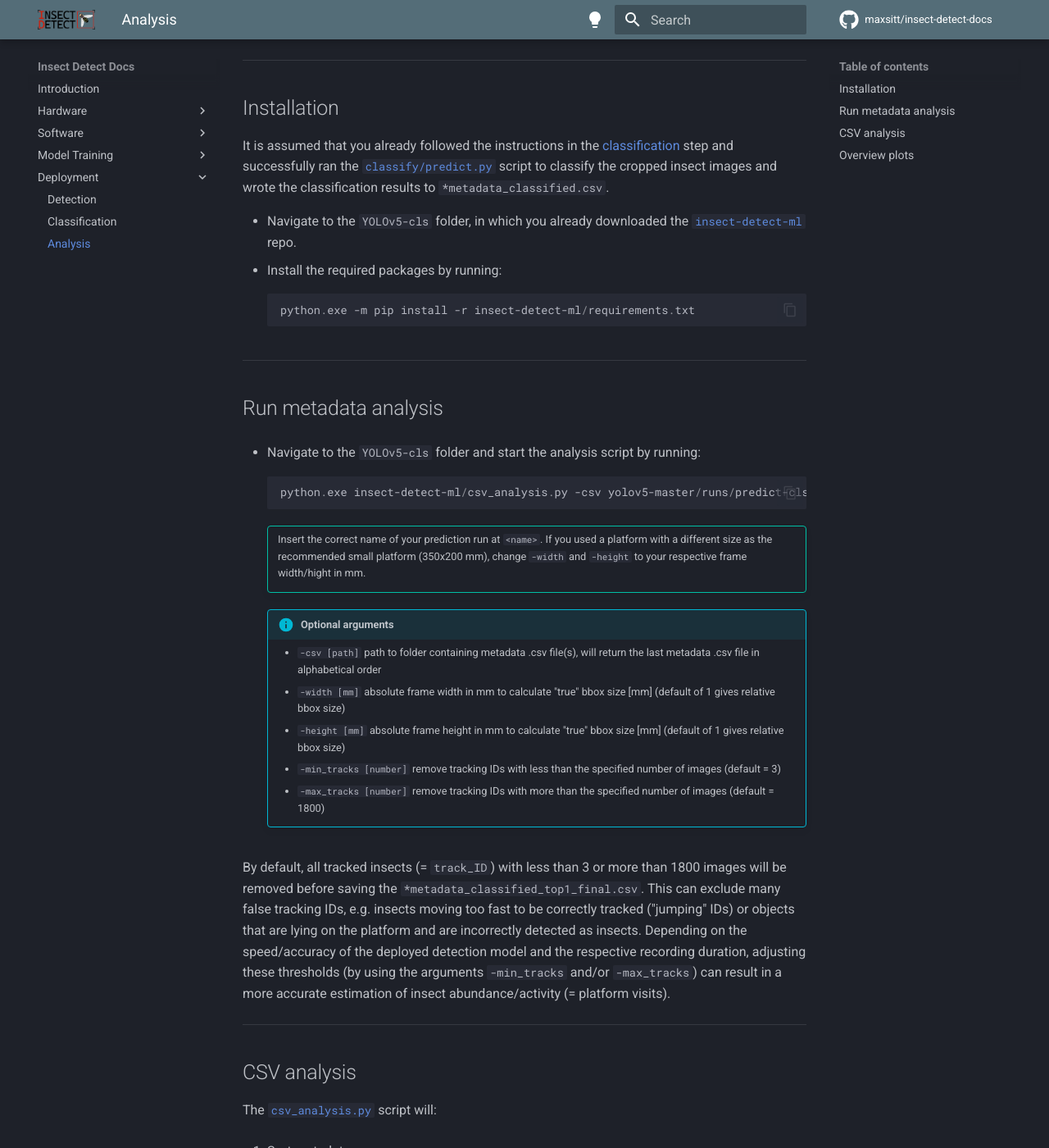
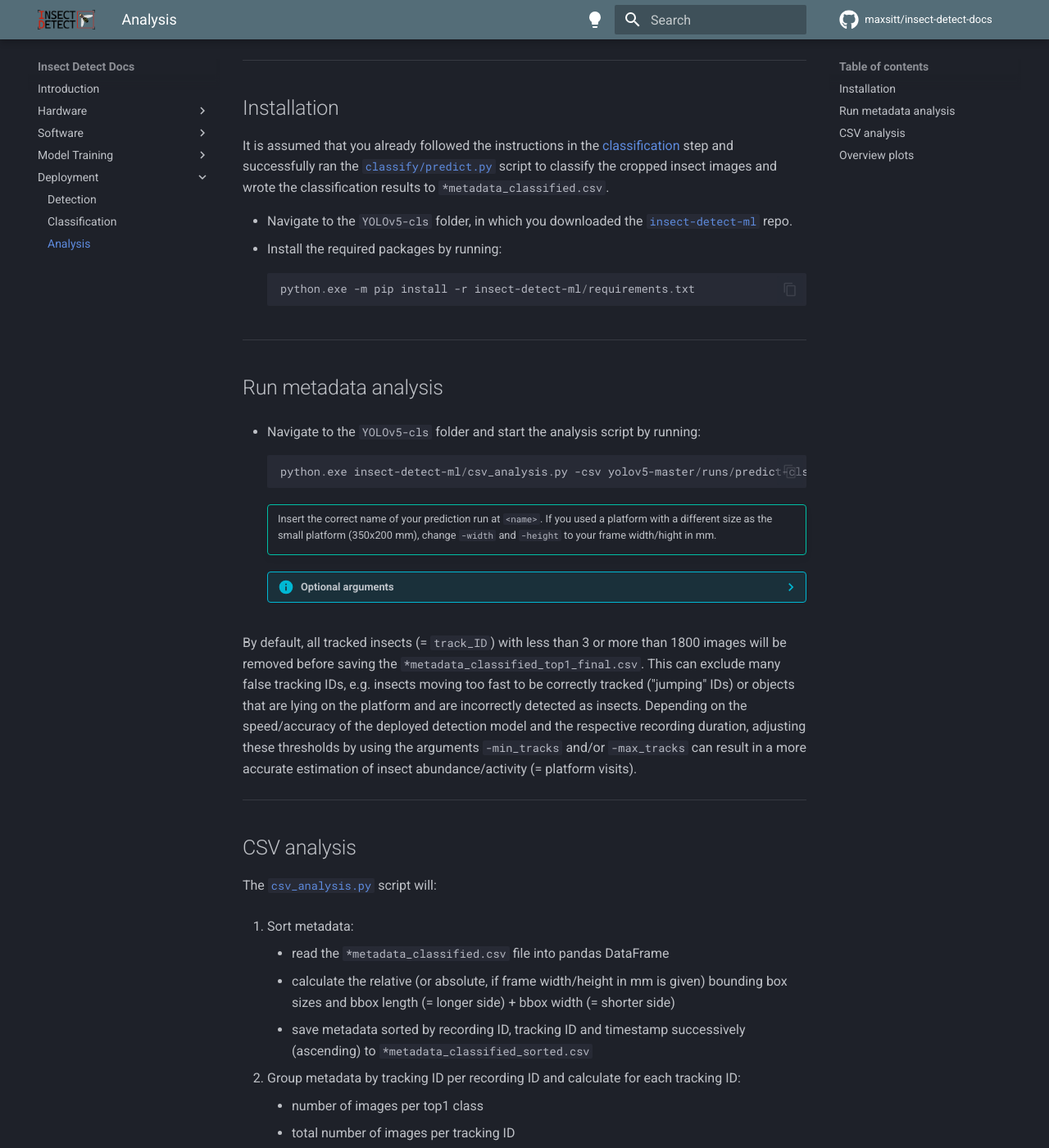
Before and after one commit to maxsitt/insect-detect-docs, an MkDocs documentation site: the page built from docs/deployment/analysis.md, in a window 1280 px wide and 1400 px high, scrolled down 260 px. Shown: the whole window at 82% size. Built offline with MkDocs 1.6.1 and Material for MkDocs 9.7.7, drawn with Linux system fonts in a browser that asks for light colours; comment, search, counter and statistics services are not loaded; some of the changed text lies outside the part shown.

Commit message:
Update analysis.md
Fix and improve layout.

```diff
--- a/docs/deployment/analysis.md
+++ b/docs/deployment/analysis.md
@@ -19,7 +19,7 @@
 script to classify the cropped insect images and wrote the classification
 results to `*metadata_classified.csv`.
 
-- Navigate to the `YOLOv5-cls` folder, in which you already downloaded the
+- Navigate to the `YOLOv5-cls` folder, in which you downloaded the
   [`insect-detect-ml`](https://github.com/maxsitt/insect-detect-ml){target=_blank} repo.
 - Install the required packages by running:
 
@@ -40,21 +40,20 @@
     !!! tip ""
 
         Insert the correct name of your prediction run at `<name>`. If you used
-        a platform with a different size as the recommended small platform (350x200 mm),
-        change `-width` and `-height` to your respective frame width/hight in mm.
+        a platform with a different size as the small platform (350x200 mm),
+        change `-width` and `-height` to your frame width/hight in mm.
 
-    !!! info "Optional arguments"
+    ??? info "Optional arguments"
 
-        - `-csv [path]` path to folder containing metadata .csv file(s), will
-                        return the last metadata .csv file in alphabetical order
-        - `-width [mm]` absolute frame width in mm to calculate "true"
-                        bbox size [mm] (default of 1 gives relative bbox size)
-        - `-height [mm]` absolute frame height in mm to calculate "true"
-                         bbox size [mm] (default of 1 gives relative bbox size)
-        - `-min_tracks [number]` remove tracking IDs with less than the
-                                 specified number of images (default = 3)
-        - `-max_tracks [number]` remove tracking IDs with more than the
-                                 specified number of images (default = 1800)
+        - `-csv` path to folder containing metadata .csv file(s)
+        - `-width` absolute frame width in mm to calculate true
+                   bbox size (default of 1 gives relative bbox size)
+        - `-height` absolute frame height in mm to calculate true
+                    bbox size (default of 1 gives relative bbox size)
+        - `-min_tracks` remove tracking IDs with less than the
+                        specified number of images (default = 3)
+        - `-max_tracks` remove tracking IDs with more than the
+                        specified number of images (default = 1800)
 
 By default, all tracked insects (= `track_ID`) with less than 3 or more than 1800
 images will be removed before saving the `*metadata_classified_top1_final.csv`.
@@ -62,8 +61,8 @@
 correctly tracked ("jumping" IDs) or objects that are lying on the platform and
 are incorrectly detected as insects. Depending on the speed/accuracy of the
 deployed detection model and the respective recording duration, adjusting these
-thresholds (by using the arguments `-min_tracks` and/or `-max_tracks`) can
-result in a more accurate estimation of insect abundance/activity (= platform visits).
+thresholds by using the arguments `-min_tracks` and/or `-max_tracks` can result
+in a more accurate estimation of insect abundance/activity (= platform visits).
 
 ---
 
@@ -72,44 +71,44 @@
 The [`csv_analysis.py`](https://github.com/maxsitt/insect-detect-ml/blob/main/csv_analysis.py){target=_blank}
 script will:
 
-1. Sort metadata:
+1.  Sort metadata:
 
-   - read the `*metadata_classified.csv` file into pandas DataFrame
-   - calculate the relative (or absolute, if frame width/height in mm is given)
-     bounding box sizes and bbox length (= longer side) + bbox width (= shorter side)
-   - save metadata sorted by recording ID, tracking ID and timestamp
-     successively (ascending) to `*metadata_classified_sorted.csv`
+    - read the `*metadata_classified.csv` file into pandas DataFrame
+    - calculate the relative (or absolute, if frame width/height in mm is given)
+      bounding box sizes and bbox length (= longer side) + bbox width (= shorter side)
+    - save metadata sorted by recording ID, tracking ID and timestamp
+      successively (ascending) to `*metadata_classified_sorted.csv`
 
-2. Group metadata by tracking ID per recording ID and calculate for each tracking ID:
+2.  Group metadata by tracking ID per recording ID and calculate for each tracking ID:
 
-   - number of images per top1 class
-   - total number of images per tracking ID
-   - mean classification probability for each top1 class
-   - weighted mean classification probability for each top1 class
-   - mean bbox length and bbox width for each top1 class
-   - save metadata sorted by recording ID, tracking ID (ascending) and weighted
-     probability (descending) successively to `*metadata_classified_top1_all.csv`
+    - number of images per top1 class
+    - total number of images per tracking ID
+    - mean classification probability for each top1 class
+    - weighted mean classification probability for each top1 class
+    - mean bbox length and bbox width for each top1 class
+    - save metadata sorted by recording ID, tracking ID (ascending) and weighted
+      probability (descending) successively to `*metadata_classified_top1_all.csv`
 
-3. Group metadata by tracking ID per recording ID and calculate for each tracking ID:
+3.  Group metadata by tracking ID per recording ID and calculate for each tracking ID:
 
-   - total number of images
-   - date from first timestamp
-   - first and last timestamp (start/end time)
-   - duration [s] (end time - start time)
-   - mean detection confidence
-   - for the top1 class with the highest weighted probability:
-     - number of images
-     - name
-     - mean classification probability
-     - weighted classification probability
-     - mean bounding box length and width
-   - remove tracking IDs with less or more than the specified number of images
-   - save metadata calculated for each tracking ID (per recording ID) to
-     `*metadata_classified_top1_final.csv`
+    - total number of images
+    - date from first timestamp
+    - first and last timestamp (start/end time)
+    - duration [s] (end time - start time)
+    - mean detection confidence
+    - for the top1 class with the highest weighted probability:
+      - number of images
+      - name
+      - mean classification probability
+      - weighted classification probability
+      - mean bounding box length and width
+    - remove tracking IDs with less or more than the specified number of images
+    - save metadata calculated for each tracking ID (per recording ID) to
+      `*metadata_classified_top1_final.csv`
 
-4. Save some info about the analysis run to `*metadata_classified_analysis_info.csv`
+4.  Save some info about the analysis run to `*metadata_classified_analysis_info.csv`
 
-5. Create and save some basic plots for a quick first data overview
+5.  Create and save some basic plots for a quick first data overview
 
 ---
 
@@ -118,8 +117,8 @@
 Several plots are generated by the
 [`csv_analysis.py`](https://github.com/maxsitt/insect-detect-ml/blob/main/csv_analysis.py){target=_blank}
 script that can give a first overview of the post-processed metadata. For more
-in-depth statistics, the `*metadata_classified_top1_final.csv` file should be
-analyzed with software such as [R + RStudio](https://posit.co/download/rstudio-desktop/){target=_blank}.
+in-depth statistics, the final .csv file should be analyzed with software such
+as [R + RStudio](https://posit.co/download/rstudio-desktop/){target=_blank}.
 
 The plot `top1_mean_det_conf.png` can be used to find cases (e.g. small beetles
 in the following example) for which the deployed detection model has a low
@@ -128,18 +127,18 @@
 ![Plot mean detection confidence](assets/images/top1_mean_det_conf.png){ width="700" }
 
 The plot `top1_per_rec.png` gives a quick overview of the top1 classes per
-recording. In the following example, lower numbers of insects at recording
-intervals early in the day can be noticed. Also an increase of images
-classified as dirt (`none_dirt`) can be observed in later recording intervals.
+recording. In the following example, lower numbers of insects at recordings
+early in the day can be noticed. Also an increase of images classified as
+dirt (`none_dirt`) can be observed in later recordings.
 
 ![Plot top1 classes per recording](assets/images/top1_per_rec.png){ width="700" }
 
-The plot `imgs_per_track.png` (or also `duration_per_track.png`) gives you
-information about the distribution of the number of images (= tracking duration)
-per tracking ID. By default, all tracked insects with less than 3 or more than
-1800 images will be removed before saving the `*metadata_classified_top1_final.csv`.
-You could run the `csv_analysis.py` script with the arguments `-min_tracks 1` and
-`-max_tracks 9999` to plot all tracking IDs and include them in the final .csv file.
+The plot `imgs_per_track.png` gives you information about the distribution of
+the number of images (= tracking duration) per tracking ID. By default, all
+tracked insects with less than 3 or more than 1800 images will be removed before
+saving the `*metadata_classified_top1_final.csv`. You could run the
+`csv_analysis.py` script with the arguments `-min_tracks 1` and `-max_tracks 9999`
+to plot all tracking IDs and include them in the final .csv file.
 
 ![Plot images per tracking ID](assets/images/imgs_per_track.png){ width="700" }
 
```
